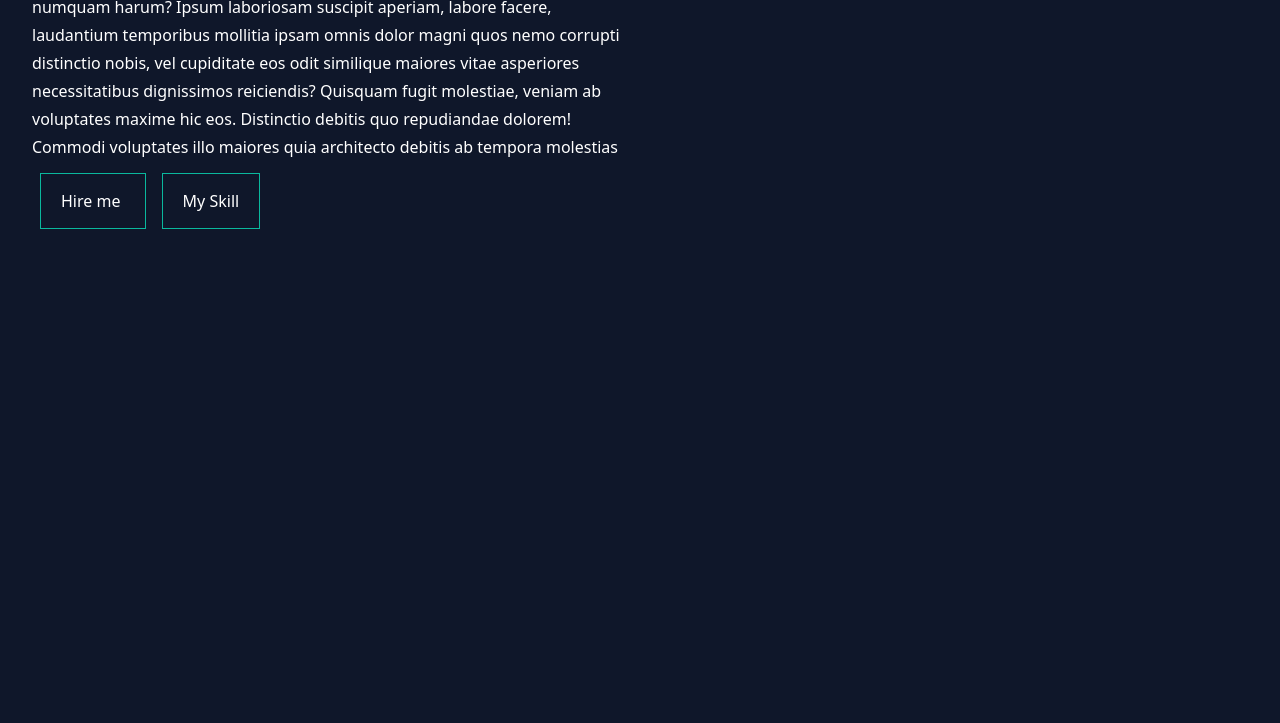
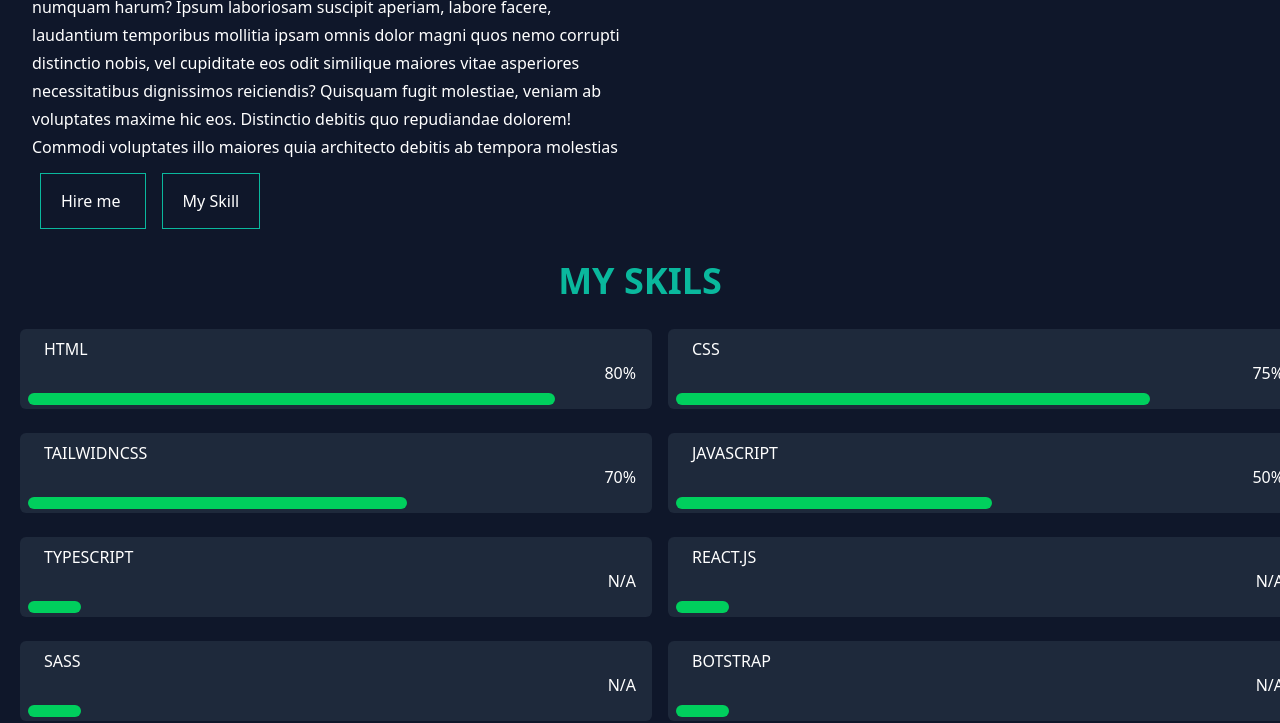
Before and after one commit to Mdkawsarislam2002/Personal-Portfolio, a website: page public/index.html in a window 1280 px wide. Shown: the part 1205-1928 px from the top of the page. Before the commit the page ends 1434 px from the top, so only its background shows below. Drawn offline with Linux system fonts and the light colour scheme.

Commit message:
skill section - Done

```diff
--- a/public/index.html
+++ b/public/index.html
@@ -140,5 +140,54 @@
         </div>
       </div>
     </section>
+    <section id="skill" class="mt-10">
+      <div>
+        <p class="my-5 text-center text-4xl font-bold text-sideColor">
+          MY SKILS
+        </p>
+      </div>
+      <div class="Myskil grid grid-cols-1 gap-4 md:grid-cols-2">
+        <div class="myskil">
+          <h3 class="skillName">HTML</h3>
+          <p class="skillPersentent">80%</p>
+          <span class="skillShow w-5/6"></span>
+        </div>
+        <div class="myskil">
+          <h3 class="skillName">CSS</h3>
+          <p class="skillPersentent">75%</p>
+          <span class="skillShow w-3/4"></span>
+        </div>
+        <div class="myskil">
+          <h3 class="skillName">TAILWIDNCSS</h3>
+          <p class="skillPersentent">70%</p>
+          <span class="skillShow w-3/5"></span>
+        </div>
+        <div class="myskil">
+          <h3 class="skillName">JAVASCRIPT</h3>
+          <p class="skillPersentent">50%</p>
+          <span class="skillShow w-2/4"></span>
+        </div>
+        <div class="myskil">
+          <h3 class="skillName">TYPESCRIPT</h3>
+          <p class="skillPersentent">N/A</p>
+          <span class="skillShow w-1/12"></span>
+        </div>
+        <div class="myskil">
+          <h3 class="skillName">REACT.JS</h3>
+          <p class="skillPersentent">N/A</p>
+          <span class="skillShow w-1/12"></span>
+        </div>
+        <div class="myskil">
+          <h3 class="skillName">SASS</h3>
+          <p class="skillPersentent">N/A</p>
+          <span class="skillShow w-1/12"></span>
+        </div>
+        <div class="myskil">
+          <h3 class="skillName">BOTSTRAP</h3>
+          <p class="skillPersentent">N/A</p>
+          <span class="skillShow w-1/12"></span>
+        </div>
+      </div>
+    </section>
   </body>
 </html>
--- a/src/tailwind.css
+++ b/src/tailwind.css
@@ -28,3 +28,23 @@
     @apply my-10 mx-2 border border-sideColor py-4 px-5 leading-10;
   }
 }
+@layer components {
+  .myskil {
+    @apply mx-5 mt-2 h-20 w-full rounded-md bg-slate-800;
+  }
+}
+@layer components {
+  .skillName {
+    @apply ml-6 pt-2;
+  }
+}
+@layer components {
+  .skillShow {
+    @apply ml-2 mt-2 inline-block h-3  rounded-2xl bg-seondColor;
+  }
+}
+@layer components {
+  .skillPersentent {
+    @apply mr-4 text-right;
+  }
+}
```
Also changed, not shown: public/style.css.
